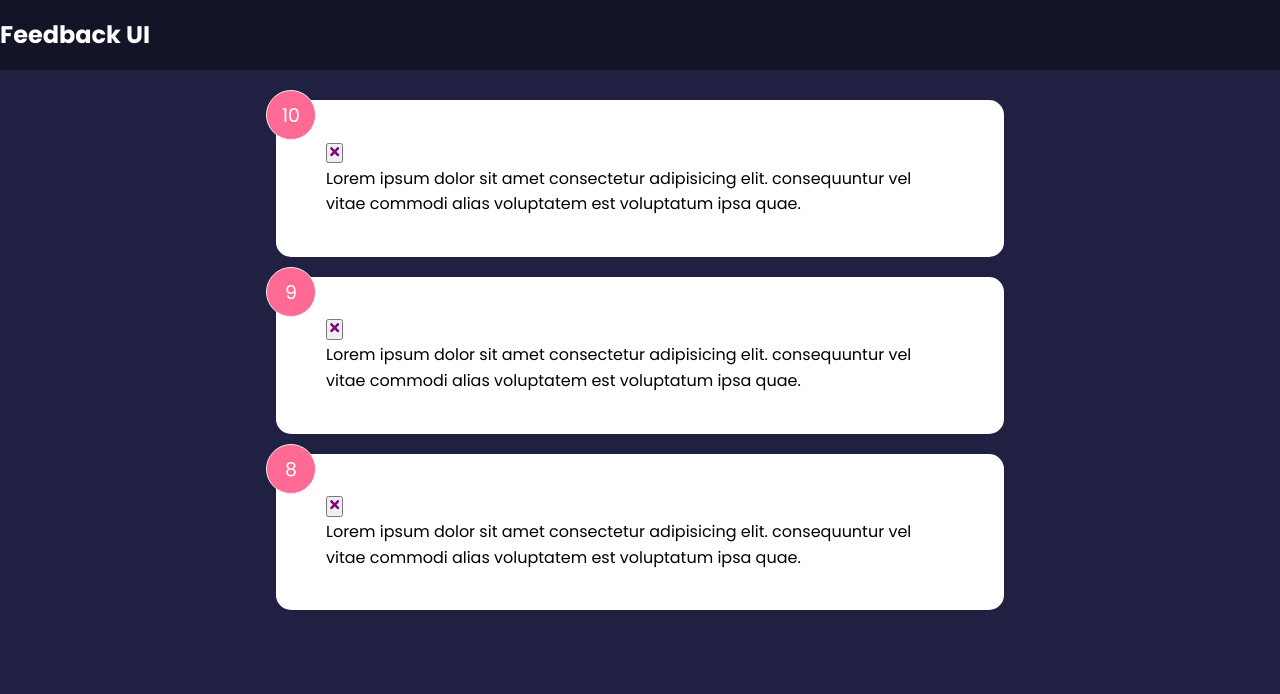
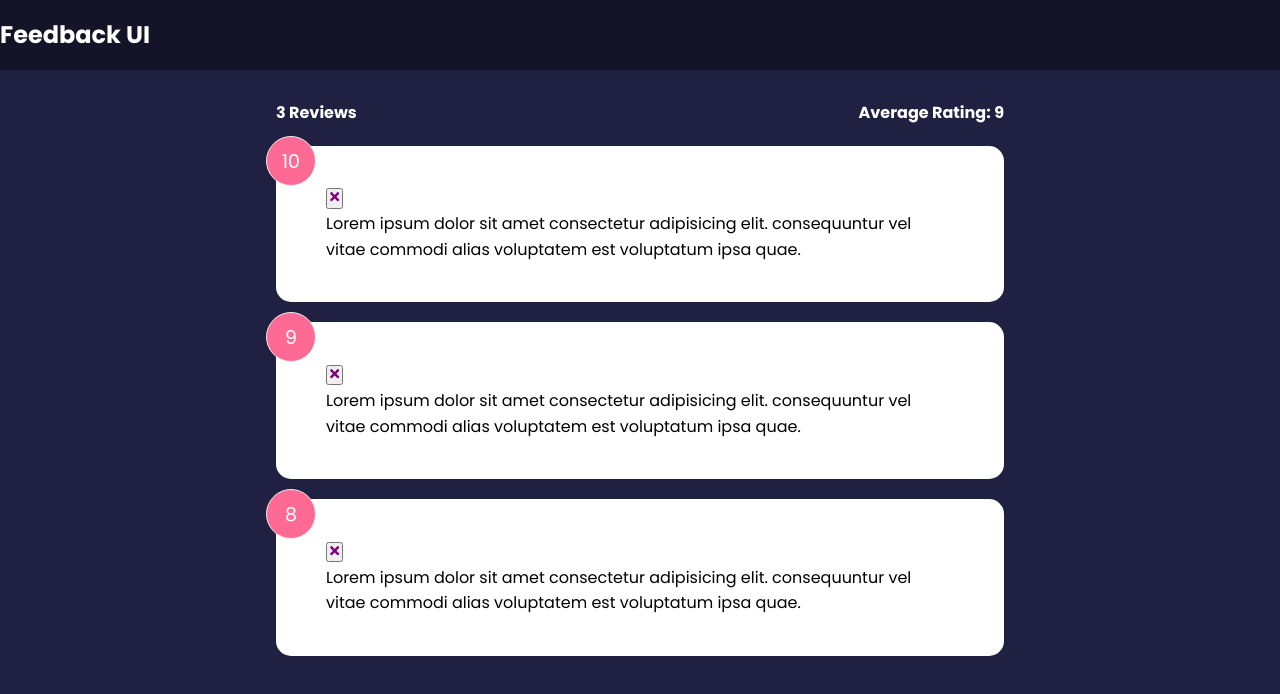
Before and after one commit to MrJanHorak/feedback-app-react-practice, a React (Create React App) app: page / in a window 1280 px wide. Shown: the top 694 px of the page. Built offline with nearby package versions, Linux system fonts and the light colour scheme.

Commit message:
add feeback stats component

```diff
--- a/src/App.js
+++ b/src/App.js
@@ -1,6 +1,7 @@
 import { useState } from "react";
 import Header from "./components/Header";
-import FeedBackList from "./components/FeedBackList";
+import FeedBackList from "./components/FeedbackList";
+import FeedbackStats from "./components/FeedbackStats";
 import FeedBackData from "./data/FeedBackData";
 import PropTypes from "prop-types";
 
@@ -8,14 +9,15 @@
   const [feedback, setFeedback] = useState(FeedBackData);
 
   const deleteFeedback = (id) => {
-    if(window.confirm('Are you sure you want to delete?')){
-      setFeedback(feedback.filter((item)=> item.id !==id));
+    if (window.confirm("Are you sure you want to delete?")) {
+      setFeedback(feedback.filter((item) => item.id !== id));
     }
   };
   return (
     <>
       <Header />
       <div className="container">
+        <FeedbackStats feedback={feedback} />
         <FeedBackList feedback={feedback} handleDelete={deleteFeedback} />
       </div>
     </>
--- a/src/components/FeedBackItem.jsx
+++ b/src/components/FeedbackItem.jsx
@@ -2,7 +2,7 @@
 import Card from "./shared/Card";
 import PropTypes from "prop-types";
 
-function FeedBackItem({ item, handleDelete }) {
+function FeedbackItem({ item, handleDelete }) {
 
   return (
     <Card>
@@ -15,8 +15,8 @@
   );
 }
 
-FeedBackItem.propTypes = {
+FeedbackItem.propTypes = {
   item: PropTypes.object.isRequired,
 };
 
-export default FeedBackItem;
+export default FeedbackItem;
--- a/src/components/FeedBackList.jsx
+++ b/src/components/FeedbackList.jsx
@@ -1,8 +1,8 @@
 import React from "react";
-import FeedBackItem from "./FeedBackItem";
+import FeedbackItem from "./FeedbackItem";
 import PropTypes from "prop-types";
 
-function FeedBackList({ feedback, handleDelete }) {
+function FeedbackList({ feedback, handleDelete }) {
   if (!feedback || feedback.length === 0) {
     return <p>No Feedback Yet</p>;
   }
@@ -10,7 +10,7 @@
   return (
     <div className="feedback-list">
       {feedback.map((item) => (
-        <FeedBackItem
+        <FeedbackItem
           key={item.id}
           item={item}
           handleDelete={handleDelete}
@@ -20,7 +20,7 @@
   );
 }
 
-FeedBackList.propTypes = {
+FeedbackList.propTypes = {
   feedback: PropTypes.arrayOf(
     PropTypes.shape({
       id: PropTypes.number.isRequired,
@@ -30,4 +30,4 @@
   ),
 };
 
-export default FeedBackList;
+export default FeedbackList;
--- /dev/null
+++ b/src/components/FeedbackStats.jsx
@@ -0,0 +1,22 @@
+import PropTypes from 'prop-types'
+
+
+function FeedbackStats({feedback}) {
+  // Calculate ratings avg
+  let average = feedback.reduce((acc, cur) => {
+    return acc + cur.rating
+  }, 0) / feedback.length
+
+  average = average.toFixed(1).replace(/[.,]0$/, '')
+
+  return <div className="feedback-stats">
+    <h4>{feedback.length} Reviews</h4>
+    <h4>Average Rating: {isNaN(average) ? 0 : average}</h4>
+  </div>;
+}
+
+FeedbackStats.propTypes = {
+  feedback: PropTypes.array.isRequired,
+}
+
+export default FeedbackStats;
```
